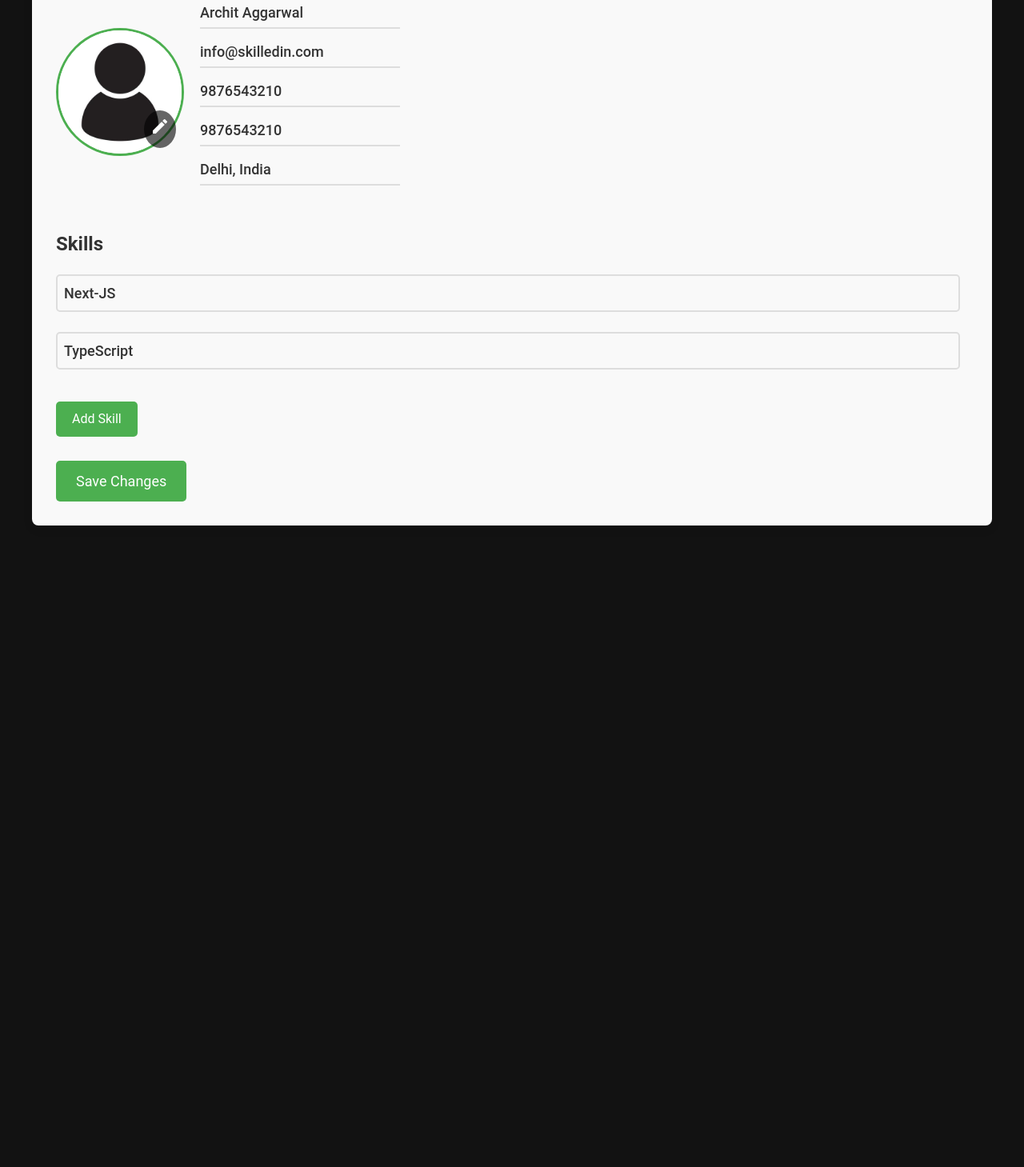
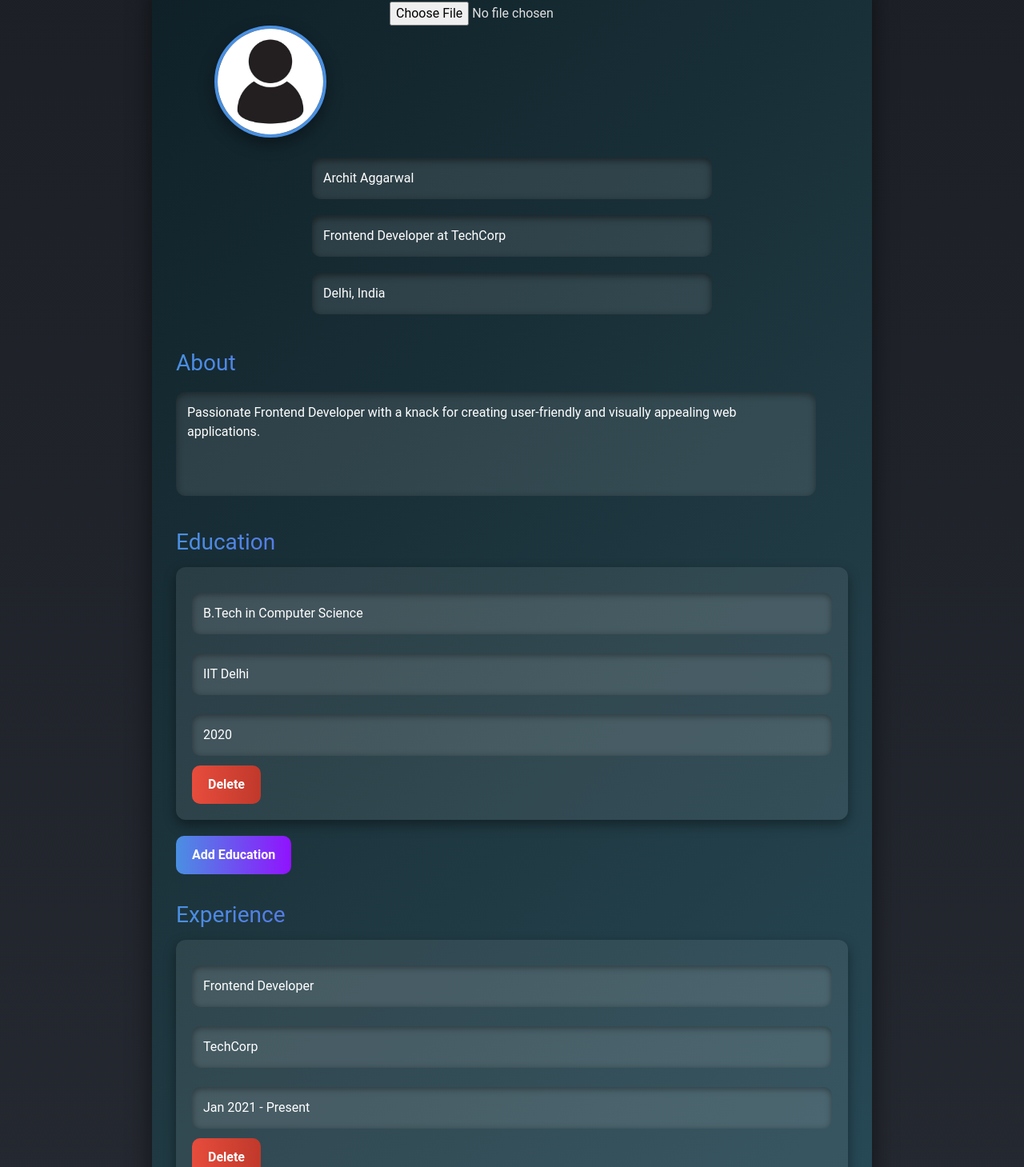
Before and after one commit to Archit-24/skilled_in, a Next.js app: page /skilledin-profile in a window 1280 px wide. Shown: the part 78-1537 px from the top of the page at 80% size. Before the commit the page ends 800 px from the top, so only its background shows below. Built offline with nearby package versions, Linux system fonts and the light colour scheme.

Commit message:
Profile Update

```diff
--- a/app/skilledin-profile/global.css
+++ b/app/skilledin-profile/global.css
@@ -9,7 +9,21 @@
   body {
     margin: 0;
     padding: 0;
-    font-family: var(--font-family);
-    background-color: #121212;
+    font-family: 'Roboto', sans-serif;
+    background: linear-gradient(to bottom, #1c1f26, #282c34);
     color: var(--text-color);
   }
+  h1, h3 {
+    background: linear-gradient(90deg, #4a90e2, #9013fe);
+    -webkit-background-clip: text;
+    -webkit-text-fill-color: transparent;
+    font-size: 28px;
+  }
+
+  h1 {
+    font-size: 36px;
+  }
+
+  h3 {
+    margin-bottom: 10px;
+  }
--- a/app/skilledin-profile/page.tsx
+++ b/app/skilledin-profile/page.tsx
@@ -1,204 +1,351 @@
 "use client";
 
-import React, { useState } from 'react';
-import styles from './profile.module.css';
-import './global.css';
-import 'material-icons/iconfont/material-icons.css';
-
-
-interface Project {
-  name: string;
-  status: number;
-}
-
-interface User {
-  fullName: string;
-  email: string;
-  phone: string;
-  mobile: string;
-  address: string;
-  skills: string[];
-  profileImage: string;
-  projects: Project[];
-}
+import React, { useState, useEffect } from "react";
+import styles from "./profile.module.css";
+import "./global.css";
+import { FaEdit } from "react-icons/fa"; // Pencil icon for editing
 
 const Profile: React.FC = () => {
-  // Load user data from localStorage
-  const savedUserData = localStorage.getItem('userProfile');
-  const initialUser: User = savedUserData
-    ? JSON.parse(savedUserData)
-    : {
-        fullName: 'Archit Aggarwal',
-        email: 'info@skilledin.com',
-        phone: '9876543210',
-        mobile: '9876543210',
-        address: 'Delhi, India',
-        skills: ['Next-JS','TypeScript'],
-        profileImage: '/images/Connect.jpg',
-        projects: [
-          { name: 'Web Design', status: 70 },
-          { name: 'Website Markup', status: 60 },
-          { name: 'One Page', status: 90 },
-          { name: 'Mobile Template', status: 50 },
-          { name: 'Backend API', status: 40 },
+  const initialProfile = {
+    fullName: "Archit Aggarwal",
+    headline: "Frontend Developer at TechCorp",
+    location: "Delhi, India",
+    about:
+      "Passionate Frontend Developer with a knack for creating user-friendly and visually appealing web applications.",
+    profileImage: "/images/Connect.jpg",
+    education: [
+      {
+        degree: "B.Tech in Computer Science",
+        institution: "IIT Delhi",
+        year: "2020",
+      },
     ],
+    experience: [
+      {
+        role: "Frontend Developer",
+        company: "TechCorp",
+        duration: "Jan 2021 - Present",
+      },
+    ],
+    skills: ["React", "Next.js", "JavaScript"],
+    resources: [], // New section for uploaded resources
   };
 
-  const [user, setUser] = useState<User>(initialUser);
+  // const [user, setUser] = useState(() => {
+  //   const savedProfile = localStorage.getItem("userProfile");
+  //   const parsedProfile = savedProfile
+  //     ? JSON.parse(savedProfile)
+  //     : initialProfile;
+  //   return {
+  //     ...parsedProfile,
+  //     experience: parsedProfile.experience || [],
+  //     skills: parsedProfile.skills || [],
+  //     resources: parsedProfile.resources || [],
+  //     education: parsedProfile.education || [],
+  //   };
+  // });
 
-  // Handle input change
-  const handleChange = (field: string, value: string) => {
-    setUser((prevState) => ({
-      ...prevState,
-      [field]: value,
-    }));
+  // const [about, setAbout] = useState(
+  //   ""
+  // );
+  const [user, setUser] = useState(() => {
+    const savedProfile = localStorage.getItem("userProfile");
+    return savedProfile ? JSON.parse(savedProfile) : initialProfile;
+  });
+
+  const saveProfile = () => {
+    // Save the current user state to localStorage
+    localStorage.setItem("userProfile", JSON.stringify(user));
+    alert("Profile updated successfully!");
   };
 
-  // Handle skills change
-  const handleSkillsChange = (index: number, value: string) => {
-    const newSkills = [...user.skills];
-    newSkills[index] = value;
-    setUser({
-      ...user,
-      skills: newSkills,
-    });
+  const handleFieldChange = (field: string, value: string) => {
+    setUser((prev) => ({ ...prev, [field]: value }));
   };
 
-  // Add new skill
-  const handleAddSkill = () => {
-    setUser({
-      ...user,
-      skills: [...user.skills, ''],
-    });
+  const handleArrayChange = (
+    section: string,
+    index: number,
+    key: string,
+    value: string
+  ) => {
+    const updatedSection = [...(user as any)[section]];
+    updatedSection[index][key] = value;
+    setUser({ ...user, [section]: updatedSection });
   };
 
-  // Handle profile image change
-  const handleImageChange = (event: React.ChangeEvent<HTMLInputElement>) => {
-    if (event.target.files && event.target.files[0]) {
-      const fileReader = new FileReader();
-      fileReader.onload = (e) => {
-        setUser({
-          ...user,
-          profileImage: e.target?.result as string,
-        });
+  const handleAddItem = (section: string, newItem: any) => {
+    setUser({ ...user, [section]: [...(user as any)[section], newItem] });
   };
-      fileReader.readAsDataURL(event.target.files[0]);
+
+  const handleRemoveItem = (section: string, index: number) => {
+    const updatedSection = [...(user as any)[section]];
+    updatedSection.splice(index, 1);
+    setUser({ ...user, [section]: updatedSection });
+  };
+
+  const handleProfileImageChange = (e: React.ChangeEvent<HTMLInputElement>) => {
+    const file = e.target.files?.[0];
+    if (file) {
+      const reader = new FileReader();
+      reader.onload = () => {
+        setUser((prev) => ({ ...prev, profileImage: reader.result as string }));
+      };
+      reader.readAsDataURL(file);
     }
   };
 
-  // Save user data to localStorage
-  const saveToLocalStorage = (userData: User) => {
-    localStorage.setItem('userProfile', JSON.stringify(userData));
+  const handleResourceUpload = (e: React.ChangeEvent<HTMLInputElement>) => {
+    const file = e.target.files?.[0];
+    if (file) {
+      const reader = new FileReader();
+      reader.onload = () => {
+        handleAddItem("resources", { name: file.name, content: reader.result });
       };
-
-  // Handle saving changes
-  const handleSaveChanges = () => {
-    saveToLocalStorage(user);
-    alert('Changes saved!');
+      reader.readAsDataURL(file);
+    }
   };
 
   return (
     <div className={styles.profileContainer}>
-      <div className={styles.profileHeader}>
+      {/* Header Section */}
+      <div className={styles.headerSection}>
+        <div className={styles.banner}></div>
+        <div className={styles.profileDetails}>
           <div className={styles.profileImageContainer}>
+            <input
+              type="file"
+              accept="image/*"
+              onChange={handleProfileImageChange}
+              className={styles.imageUpload}
+            />
             <img
               src={user.profileImage}
               alt="Profile"
-            className={styles.avatar}
+              className={styles.profileImage}
             />
-          <label htmlFor="imageInput" className={styles.imageChangeButton}>
-            <span className="material-icons">edit</span>
-          </label>
+            {/* <FaEdit className={styles.editIcon} /> */}
+          </div>
+          <div className={styles.basicInfo}>
             <input
-            type="file"
-            id="imageInput"
-            className={styles.imageInput}
-            onChange={handleImageChange}
+              type="text"
+              placeholder="Enter your FullName"
+              value={user.fullName}
+              onChange={(e) => handleFieldChange("fullName", e.target.value)}
+              className={styles.editableInput}
+            />
+            <input
+              type="text"
+              placeholder="Enter your Headline"
+              value={user.headline}
+              onChange={(e) => handleFieldChange("headline", e.target.value)}
+              className={styles.editableInput}
+            />
+            <input
+              type="text"
+              placeholder="Enter your Location"
+              value={user.location}
+              onChange={(e) => handleFieldChange("location", e.target.value)}
+              className={styles.editableInput}
+            />
+          </div>
+        </div>
+      </div>
+
+      {/* About Section */}
+      <div className={styles.aboutSection}>
+        <h3>About</h3>
+        <textarea
+          placeholder="Tell us about yourself"
+          value={user.about}
+          onChange={(e) => handleFieldChange("about", e.target.value)}
+          className={styles.editableText}
         />
       </div>
 
-        <div className={styles.profileInfo}>
-          <h2>
+      {/* Education Section */}
+      <div className={styles.cardSection}>
+        <h3>Education</h3>
+        {(user.education || []).map((edu, index) => (
+          <div key={index} className={styles.card}>
             <input
               type="text"
-              value={user.fullName}
-              onChange={(e) => handleChange('fullName', e.target.value)}
-              className={styles.editable}
+              placeholder="Enter your Course"
+              value={edu.degree}
+              onChange={(e) =>
+                handleArrayChange("education", index, "degree", e.target.value)
+              }
+              className={styles.editableInput}
             />
-            {/* <label className={styles.editIcon}>
-              <span className="material-icons">edit</span>
-            </label> */}
-          </h2>
-          <p>
-            <input
-              type="email"
-              value={user.email}
-              onChange={(e) => handleChange('email', e.target.value)}
-              className={styles.editable}
-            />
-            {/* <label className={styles.editIcon}>
-              <span className="material-icons">edit</span>
-            </label> */}
-          </p>
-          <p>
             <input
               type="text"
-              value={user.phone}
-              onChange={(e) => handleChange('phone', e.target.value)}
-              className={styles.editable}
+              placeholder="Enter your University"
+              value={edu.institution}
+              onChange={(e) =>
+                handleArrayChange(
+                  "education",
+                  index,
+                  "institution",
+                  e.target.value
+                )
+              }
+              className={styles.editableInput}
             />
-            {/* <label className={styles.editIcon}>
-              <span className="material-icons">edit</span>
-            </label> */}
-          </p>
-          <p>
             <input
               type="text"
-              value={user.mobile}
-              onChange={(e) => handleChange('mobile', e.target.value)}
-              className={styles.editable}
+              placeholder="Enter your Graduation Year"
+              value={edu.year}
+              onChange={(e) =>
+                handleArrayChange("education", index, "year", e.target.value)
+              }
+              className={styles.editableInput}
             />
-            {/* <label className={styles.editIcon}>
-              <span className="material-icons">edit</span>
-            </label> */}
-          </p>
-          <p>
+            <button
+              className={styles.deleteButton}
+              onClick={() => handleRemoveItem("education", index)}
+            >
+              Delete
+            </button>
+          </div>
+        ))}
+        <button
+          className={styles.addButton}
+          onClick={() =>
+            handleAddItem("education", {
+              degree: "",
+              institution: "",
+              year: "",
+            })
+          }
+        >
+          Add Education
+        </button>
+      </div>
+
+      {/* Experience Section */}
+      <div className={styles.cardSection}>
+        <h3>Experience</h3>
+        {(user.experience || []).map((exp, index) => (
+          <div key={index} className={styles.card}>
             <input
               type="text"
-              value={user.address}
-              onChange={(e) => handleChange('address', e.target.value)}
-              className={styles.editable}
+              placeholder="Enter your Job Title"
+              value={exp.role}
+              onChange={(e) =>
+                handleArrayChange("experience", index, "role", e.target.value)
+              }
+              className={styles.editableInput}
             />
-            {/* <label className={styles.editIcon}>
-              <span className="material-icons">edit</span>
-            </label> */}
-          </p>
+            <input
+              type="text"
+              placeholder="Enter your Company Name"
+              value={exp.company}
+              onChange={(e) =>
+                handleArrayChange(
+                  "experience",
+                  index,
+                  "company",
+                  e.target.value
+                )
+              }
+              className={styles.editableInput}
+            />
+            <input
+              type="text"
+              placeholder="Enter your Job Duration"
+              value={exp.duration}
+              onChange={(e) =>
+                handleArrayChange(
+                  "experience",
+                  index,
+                  "duration",
+                  e.target.value
+                )
+              }
+              className={styles.editableInput}
+            />
+            <button
+              className={styles.deleteButton}
+              onClick={() => handleRemoveItem("experience", index)}
+            >
+              Delete
+            </button>
           </div>
+        ))}
+        <button
+          className={styles.addButton}
+          onClick={() =>
+            handleAddItem("experience", { role: "", company: "", duration: "" })
+          }
+        >
+          Add Experience
+        </button>
       </div>
 
-      <div className={styles.skills}>
+      {/* Skills Section */}
+      <div className={styles.cardSection}>
         <h3>Skills</h3>
-        {user.skills.map((skill, index) => (
-          <div key={index} className={styles.skill}>
+        {(user.skills || []).map((skill, index) => (
+          <div key={index} className={styles.skillItem}>
             <input
               type="text"
               value={skill}
-              onChange={(e) => handleSkillsChange(index, e.target.value)}
-              className={styles.editable}
+              onChange={(e) =>
+                handleArrayChange("skills", index, "", e.target.value)
+              }
+              className={styles.editableInput}
             />
-            {/* <label className={styles.editIcon}>
-              <span className="material-icons">edit</span>
-            </label> */}
+            <button
+              className={styles.deleteButton}
+              onClick={() => handleRemoveItem("skills", index)}
+            >
+              Delete
+            </button>
           </div>
         ))}
-        <button className={styles.addSkillButton} onClick={handleAddSkill}>
+        <button
+          className={styles.addButton}
+          onClick={() => handleAddItem("skills", "")}
+        >
           Add Skill
         </button>
       </div>
 
-      <button onClick={handleSaveChanges} className={styles.saveButton}>
-        Save Changes
+      {/* Resources Section */}
+      <div className={styles.cardSection}>
+        <h3>Resources</h3>
+        <input
+          type="file"
+          onChange={handleResourceUpload}
+          className={styles.fileInput}
+        />
+        <div className={styles.resourcesList}>
+          {(user.resources || []).map((resource, index) => (
+            <div key={index} className={styles.resourceItem}>
+              <a
+                href={resource.content}
+                target="_blank"
+                rel="noopener noreferrer"
+              >
+                {resource.name}
+              </a>
+              <button
+                className={styles.deleteButton}
+                onClick={() => handleRemoveItem("resources", index)}
+              >
+                Delete
               </button>
+            </div>
+          ))}
+        </div>
+      </div>
+
+      {/* Save Button */}
+      <div className={styles.saveSection}>
+        <button className={styles.saveButton} onClick={saveProfile}>
+          Update Profile
+        </button>
+      </div>
     </div>
   );
 };
--- a/app/skilledin-profile/profile.module.css
+++ b/app/skilledin-profile/profile.module.css
@@ -1,153 +1,220 @@
-/* General Container */
+/* Enhanced Futuristic Profile Styles */
+
 .profileContainer {
-  max-width: 1200px;
-  margin: 40px auto;
+  display: flex;
+  flex-direction: column;
   padding: 30px;
-  background-color: #f9f9f9;
-  border-radius: 8px;
-  box-shadow: 0 4px 12px rgba(0, 0, 0, 0.1);
+  max-width: 900px;
+  margin: 50px auto;
+  background: linear-gradient(135deg, #0f2027, #203a43, #2c5364);
+  color: #e0e0e0;
+  border-radius: 15px;
+  box-shadow: 0 10px 30px rgba(0, 0, 0, 0.5);
 }
 
-/* Profile Header */
-.profileHeader {
+/* Header Section */
+.headerSection {
   display: flex;
+  flex-direction: column;
   align-items: center;
-  margin-bottom: 40px;
+  text-align: center;
+  margin-bottom: 30px;
 }
 
-.profileImageContainer {
-  position: relative;
-  margin-right: 20px;
-}
-
-.avatar {
-  width: 160px;
-  height: 160px;
+.profileImage {
+  width: 140px;
+  height: 140px;
   border-radius: 50%;
   object-fit: cover;
-  border: 3px solid #4caf50;
-}
-
-.imageChangeButton {
-  position: absolute;
-  bottom: 10px;
-  right: 10px;
-  background-color: rgba(0, 0, 0, 0.6);
-  padding: 8px;
-  border-radius: 50%;
-  color: white;
-  cursor: pointer;
-  transition: all 0.3s;
-}
-
-.imageChangeButton:hover {
-  background-color: rgba(0, 0, 0, 0.8);
-}
-
-.imageInput {
-  display: none;
-}
-
-/* Profile Info */
-.profileInfo {
-  flex: 1;
+  margin-bottom: 15px;
+  border: 4px solid #4a90e2;
+  box-shadow: 0 8px 20px rgba(0, 0, 0, 0.4);
 }
 
 
-/* Editable Inputs */
-.editable {
-  background-color: transparent;
+/* Basic Information Section */
+.basicInfo input {
+  width: 100%;
+  max-width: 500px;
+  padding: 14px;
+  margin: 10px 0;
+  font-size: 16px;
   border: none;
-  border-bottom: 2px solid #ddd;
-  font-size: 18px;
-  font-weight: 500;
-  color: #333;
-  margin: 5px 0;
-  padding: 5px 0;
-  width: 250px;
+  border-radius: 10px;
+  background: rgba(255, 255, 255, 0.1);
+  color: #ffffff;
+  box-shadow: inset 0 3px 10px rgba(0, 0, 0, 0.5);
+  outline: none;
+  transition: all 0.3s ease;
 }
 
-.editable:focus {
-  outline: none;
-  border-bottom: 2px solid #4caf50;
+.basicInfo input:focus {
+  background: rgba(255, 255, 255, 0.2);
+  transform: scale(1.05);
+  box-shadow: 0 0 8px rgba(74, 144, 226, 0.5);
 }
 
-/* Editable Icon */
-.editIcon {
-  position: absolute;
-  right: 0;
-  top: 0;
-  padding: 5px;
-  cursor: pointer;
-  color: #4caf50;
-  font-size: 18px;
-  transition: all 0.3s;
+/* About Section */
+.aboutSection {
+  margin-bottom: 30px;
 }
 
-.editIcon:hover {
-  color: #45a049;
+.aboutSection h3 {
+  margin-bottom: 15px;
+}
+
+.editableText {
+  width: 100%;
+  max-width: 800px;
+  height: 130px;
+  padding: 14px;
+  font-size: 16px;
+  border: none;
+  border-radius: 12px;
+  background: rgba(255, 255, 255, 0.1);
+  color: #ffffff;
+  resize: none;
+  outline: none;
+  box-shadow: inset 0 3px 10px rgba(0, 0, 0, 0.4);
+}
+
+/* Card Section */
+.cardSection {
+  margin-bottom: 30px;
+}
+
+.card {
+  background: rgba(255, 255, 255, 0.08);
+  padding: 20px;
+  border-radius: 12px;
+  margin-bottom: 20px;
+  box-shadow: 0 6px 15px rgba(0, 0, 0, 0.4);
+  transition: transform 0.3s ease;
+}
+
+.card:hover {
+  transform: translateY(-5px);
+}
+
+.card input {
+  width: 100%;
+  padding: 14px;
+  margin: 12px 0;
+  font-size: 16px;
+  border: none;
+  border-radius: 10px;
+  background: rgba(255, 255, 255, 0.1);
+  color: #ffffff;
+  outline: none;
+  box-shadow: inset 0 2px 8px rgba(0, 0, 0, 0.4);
+}
+
+.card input:focus {
+  background: rgba(255, 255, 255, 0.2);
+  box-shadow: 0 0 6px rgba(74, 144, 226, 0.5);
+}
+
+.addButton, .deleteButton {
+  background: linear-gradient(90deg, #4a90e2, #9013fe);
+  color: #ffffff;
+  padding: 12px 20px;
+  border: none;
+  border-radius: 10px;
+  cursor: pointer;
+  font-weight: bold;
+  transition: all 0.3s ease;
+}
+
+.addButton:hover {
+  transform: translateY(-2px);
+  box-shadow: 0 4px 20px rgba(74, 144, 226, 0.5);
+}
+
+.deleteButton {
+  background: linear-gradient(90deg, #e74c3c, #c0392b);
+}
+
+.deleteButton:hover {
+  box-shadow: 0 4px 20px rgba(231, 76, 60, 0.5);
 }
 
 /* Skills Section */
-.skills {
-  margin-top: 50px;
+.skillsList {
+  display: flex;
+  flex-direction: column;
 }
 
-.skills h3 {
-  font-size: 24px;
-  font-weight: 600;
-  margin-bottom: 15px;
-  color: #333;
+.skillItem {
+  display: flex;
+  align-items: center;
+  margin-bottom: 12px;
 }
 
-.skill {
-  display: flex;
-  align-items: center;
-  margin-bottom: 15px;
+.skillItem input {
+  flex: 1;
+  padding: 14px;
+  font-size: 16px;
+  margin-right: 15px;
+  border: none;
+  border-radius: 8px;
+  background: rgba(255, 255, 255, 0.1);
+  color: #ffffff;
+  outline: none;
+  transition: background 0.3s, transform 0.2s;
 }
 
-.skill input {
-  flex: 1;
-  font-size: 18px;
-  border: 2px solid #ddd;
-  padding: 8px;
-  margin-right: 10px;
-  border-radius: 5px;
+.skillItem input:focus {
+  background: rgba(255, 255, 255, 0.2);
+  transform: scale(1.02);
 }
 
-.skill input:focus {
-  border-color: #4caf50;
+/* Resources Section */
+.resourcesList {
+  display: flex;
+  flex-direction: column;
 }
 
-.addSkillButton {
-  background-color: #4caf50;
-  color: white;
-  padding: 10px 20px;
-  border-radius: 5px;
-  border: none;
-  cursor: pointer;
-  font-size: 16px;
-  margin-top: 20px;
-  transition: all 0.3s;
+.resourceItem {
+  display: flex;
+  justify-content: space-between;
+  align-items: center;
+  background: rgba(255, 255, 255, 0.05);
+  padding: 14px;
+  margin-bottom: 10px;
+  border-radius: 8px;
+  box-shadow: 0 4px 15px rgba(0, 0, 0, 0.3);
 }
 
-.addSkillButton:hover {
-  background-color: #45a049;
+.resourceItem a {
+  color: #4a90e2;
+  font-size: 16px;
+  text-decoration: none;
 }
 
-/* Save Button */
+.resourceItem a:hover {
+  text-decoration: underline;
+}
+
+/* Save Button Section */
+.saveSection {
+  display: flex;
+  justify-content: center;
+  margin-top: 40px;
+}
+
 .saveButton {
-  background-color: #4caf50;
-  color: white;
-  padding: 12px 25px;
-  border-radius: 5px;
+  background: linear-gradient(90deg, #4a90e2, #9013fe);
+  color: #ffffff;
+  padding: 16px 24px;
   border: none;
+  border-radius: 10px;
+  font-size: 18px;
   cursor: pointer;
-  font-size: 18px;
-  margin-top: 30px;
-  transition: all 0.3s;
+  font-weight: bold;
+  transition: all 0.3s ease;
 }
 
 .saveButton:hover {
-  background-color: #45a049;
+  transform: scale(1.1);
+  box-shadow: 0 8px 30px rgba(74, 144, 226, 0.7);
 }
```
Lines whose indentation alone changed are shown as unchanged.
